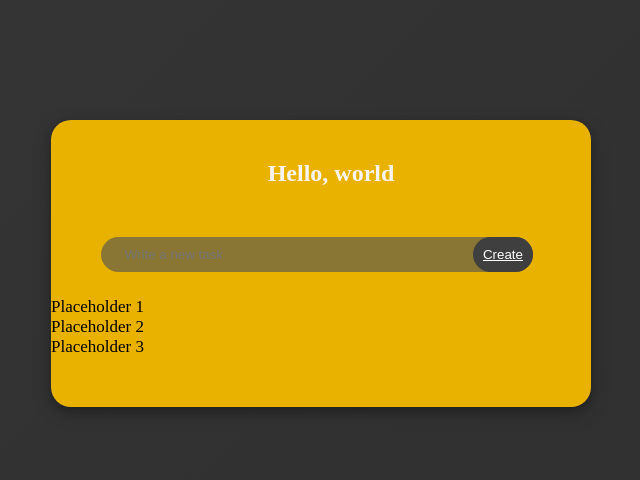
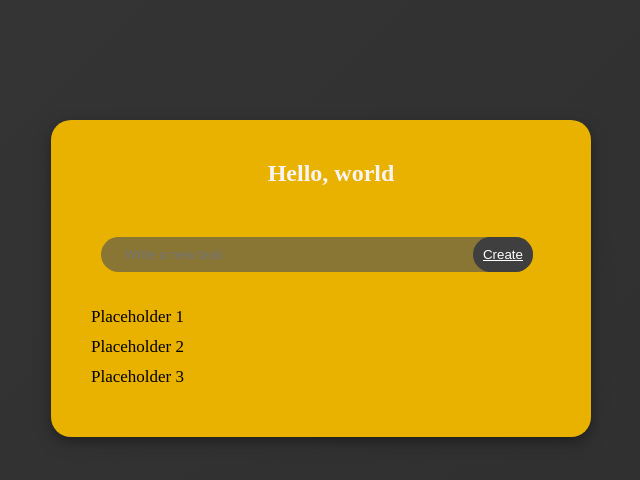
Before and after one commit to woof16/todoApp, a plain HTML site: page index.html in a window 1280 px wide. Shown: the whole page, without its empty margins (319-959 px from the left). Drawn offline with Linux system fonts and the light colour scheme.

Commit message:
Added list.

```diff
--- a/style.css
+++ b/style.css
@@ -67,7 +67,8 @@ button {
 ul li {
   list-style: none;
   font-size: 17px;
-  padding: 12px, 8px, 12px, 50px;
+  padding-left: 40px;
+  padding-top: 10px;
   user-select: none;
   cursor: pointer;
 }
```
